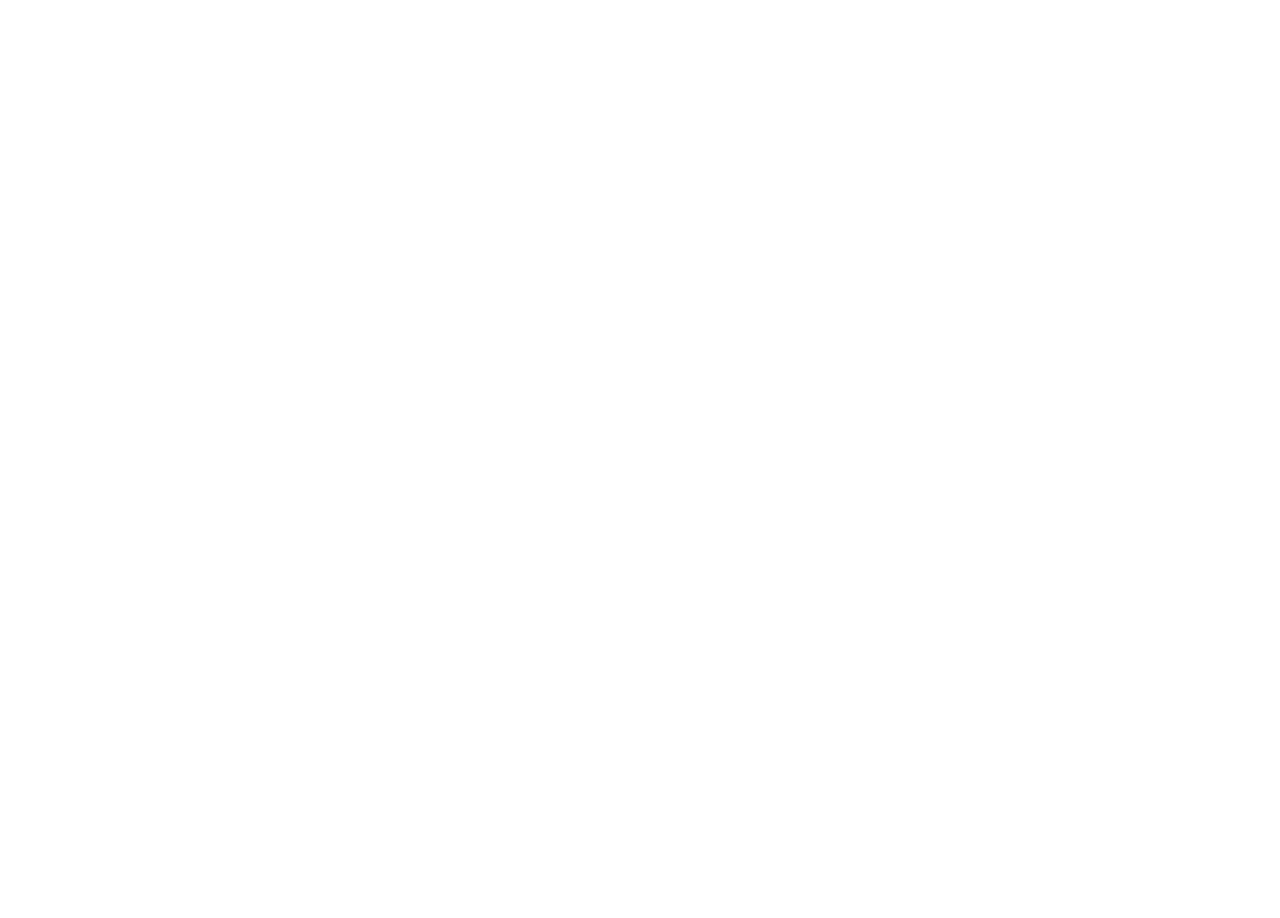
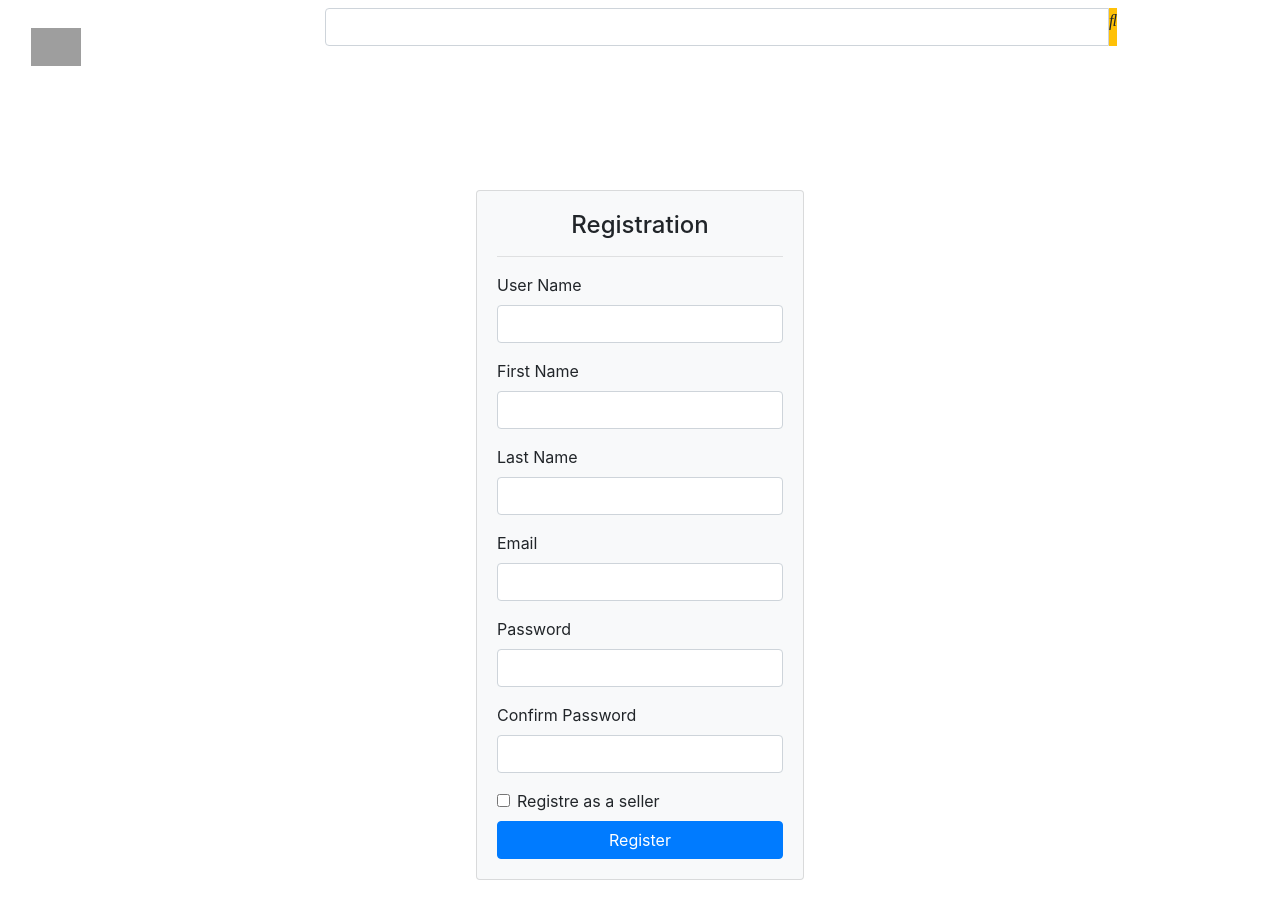
Before and after one commit to harshan92/MOS-Site, an Angular app in the folder Client/webapp/: page /register in a window 1280 px wide. Shown: the top 918 px of the page. Before the commit the page ends 800 px from the top, so only its background shows below. Built offline with nearby package versions, Linux system fonts and the light colour scheme; grey boxes are pictures that could not be loaded.

Commit message:
fixed issues on ui 1st phase

```diff
--- a/Client/webapp/src/app/app.component.html
+++ b/Client/webapp/src/app/app.component.html
@@ -8,7 +8,7 @@
     </button>
     <div [ngbCollapse]="isCollapsed" style="align-items: left; margin-left: 50px;" class="collapse navbar-collapse flex-column" id="navbarNav">
       <div class="input-group w-75">
-        <input type="text" name="search" class="form-control" [(ngModel)]="searchTearm" (keyup.enter)="search()">
+        <input type="text" name="search" class="form-control" [(ngModel)]="searchTerm" (keyup.enter)="search()">
         <span id="sarchBtn" class="bg-warning" (click)="search()">
           <i class="fa-search"></i>
         </span>
--- a/Client/webapp/src/app/app.component.ts
+++ b/Client/webapp/src/app/app.component.ts
@@ -9,7 +9,7 @@ import { Router } from '@angular/router';
 })
 export class AppComponent {
   searchTerm='';
-  isCollapse=true;
+  isCollapsed=true;
 
   constructor(private router:Router, private data:DataService){
   }
@@ -19,14 +19,17 @@ export class AppComponent {
   }
 
   collapse(){
-    this.isCollapse=true;
+    this.isCollapsed=true;
   }
 
   closeDropdown(dropdown){
     dropdown.close();
   }
 
-  logout(){}
+  logout(){
+    localStorage.clear();
+    this.router.navigate(['']);
+  }
 
   search(){}
 }
--- a/Client/webapp/src/app/data.service.ts
+++ b/Client/webapp/src/app/data.service.ts
@@ -6,8 +6,9 @@ import {NavigationStart, Router} from '@angular/router';
 })
 export class DataService {
   message='';
-  messageType='';
+  messageType='danger';
   user:any;
+
   constructor(private router:Router) {
     this.router.events.subscribe(event=>{
       if(event instanceof NavigationStart){
--- a/Client/webapp/src/app/message/message.component.html
+++ b/Client/webapp/src/app/message/message.component.html
@@ -1,5 +1,5 @@
 <p *ngIf="data.message">
-    <ngb-alert [type]="data.message.Type" [dismissible]="false">
+    <!-- <ngb-alert [type]="data.messageType" [dismissible]="false">
         {{data.message}}
-    </ngb-alert>
+    </ngb-alert> -->
 </p>
--- a/Client/webapp/src/app/message/message.component.ts
+++ b/Client/webapp/src/app/message/message.component.ts
@@ -1,6 +1,6 @@
 import { Component, OnInit } from '@angular/core';
 
-import {DataService} from '../data.service';
+import { DataService } from '../data.service';
 
 @Component({
   selector: 'app-message',
@@ -9,7 +9,7 @@ import {DataService} from '../data.service';
 })
 export class MessageComponent implements OnInit {
 
-  constructor(private data:DataService) { }
+  constructor(public data: DataService) { }
 
   ngOnInit(): void {
   }
--- a/Client/webapp/src/app/registration/registration.component.html
+++ b/Client/webapp/src/app/registration/registration.component.html
@@ -34,7 +34,7 @@
                             </div>
                             <div class="form-check">
                                 <label for="" class="form-control-label">
-                                    <input type="checkbox" name="isSeller" class="form-check-input" [(ngModel)]="is isSeller"/> Registre as a seller
+                                    <input type="checkbox" name="isSeller" class="form-check-input" [(ngModel)]="isSeller"/> Registre as a seller
                                 </label>
                             </div>
                             <button type="button" class="btn btn-primary btn-block" (click)="register()" [disabled]="btnDisabled">Register</button>
```
